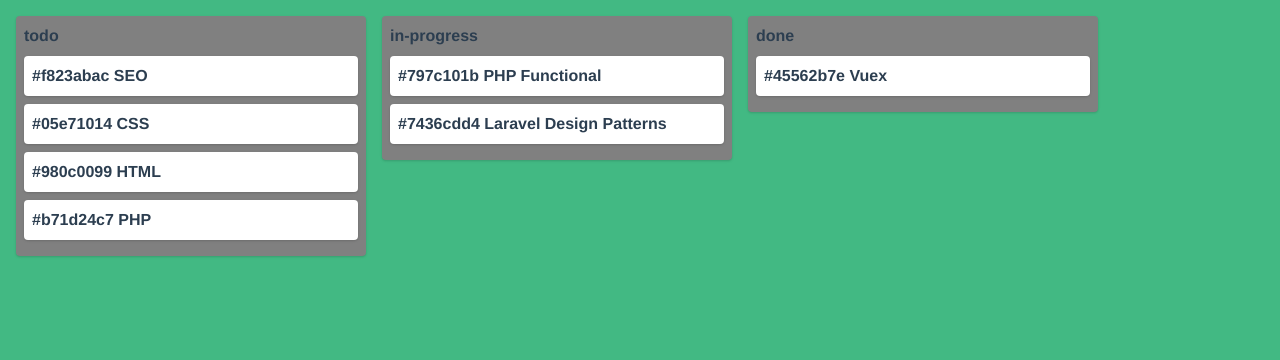
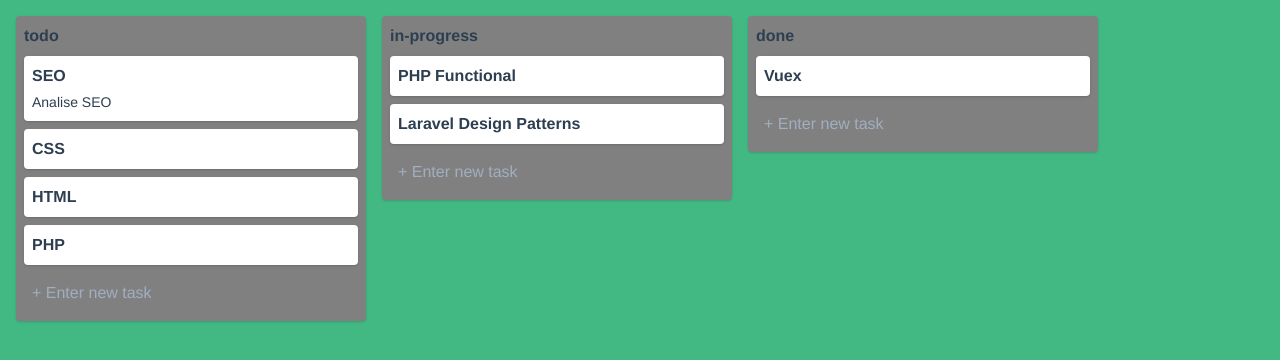
Before and after one commit to mateussfortes/trello-clone-vuejs, a Vue app: page / in a window 1280 px wide. Shown: the top 360 px of the page. Built offline with nearby package versions, Linux system fonts and the light colour scheme.

Commit message:
Adicionando e editando tarefas

```diff
--- a/src/default-board.js
+++ b/src/default-board.js
@@ -10,7 +10,7 @@ export default {
                     id:  uuid(),
                     name: 'SEO',
                     userAssigned: null,
-                    description: ''
+                    description: 'Analise SEO'
                 },
                 {
                     id:  uuid(),
--- a/src/store/index.js
+++ b/src/store/index.js
@@ -1,7 +1,7 @@
 import Vue from "vue";
 import Vuex from "vuex";
 import defaultBoard from "@/default-board";
-import { saveStatePlugin } from "@/utils";
+import { saveStatePlugin, uuid } from "@/utils";
 
 console.log(JSON.parse(localStorage.getItem('board')))
 
@@ -26,5 +26,18 @@ export default new Vuex.Store({
         }
       }
     }
+  },
+  mutations: {
+    CREATE_TASK (state, { tasks, name }) {
+      tasks.push({
+        name,
+        id: uuid(),
+        description: ''
+      })
+    },
+    UPDATE_TASK(state, {task, key, value}) {
+      task[key] = value
+      //Vue.set(task, key, value)
+    }
   }
 });
--- a/src/views/Board.vue
+++ b/src/views/Board.vue
@@ -19,7 +19,7 @@
                     >
 
                         <span class="w-full flex-no-shrink font-bold">
-                            #{{ task.id }} {{ task.name }}
+                            {{ task.name }}
                         </span>
 
                         <p
@@ -30,6 +30,13 @@
                         </p>
 
                     </div>
+
+                    <input
+                        type="text"
+                        class="block p-2 w-full bg-transparent"
+                        placeholder="+ Enter new task"
+                        @keyup.enter="createTask($event, column.tasks)"
+                    >
                 </div>
             </div>
         </div>
@@ -62,6 +69,13 @@ export default {
         },
         close() {
             this.$router.push({ name: 'board' })
+        },
+        createTask(e, tasks) {
+            this.$store.commit('CREATE_TASK', {
+                tasks,
+                name: e.target.value
+            })
+            e.target.value = ''
         }
     }
 }
--- a/src/views/Task.vue
+++ b/src/views/Task.vue
@@ -1,7 +1,21 @@
 <template>
     <div class="task-view">
-        <div class="flex flex-col flex-grow item-start justify-between px-4">
-            {{ task.name }}
+        <div class="flex flex-col flex-grow item-start justify-between px-4 container mx-auto my-20 py-10 bg-white">
+
+            <input
+                type="text"
+                :value="task.name"
+                class="w-full block"
+                @change="updateTaskProperty($event, 'name')"
+                @keyup.enter="updateTaskProperty($event, 'name')"
+            >
+
+            <textarea
+                :value="task.description"
+                @change="updateTaskProperty($event, 'description')"
+                @keyup.enter="updateTaskProperty($event, 'description')"
+            />
+
         </div>
     </div>
 </template>
@@ -15,6 +29,15 @@
             task() {
                 return this.getTask(this.$route.params.id)
             }
+        },
+        methods: {
+            updateTaskProperty(e, key) {
+                this.$store.commit('UPDATE_TASK', {
+                    task: this.task,
+                    key,
+                    value: e.target.value
+                })
+            }
         }
     }
 </script>
```
